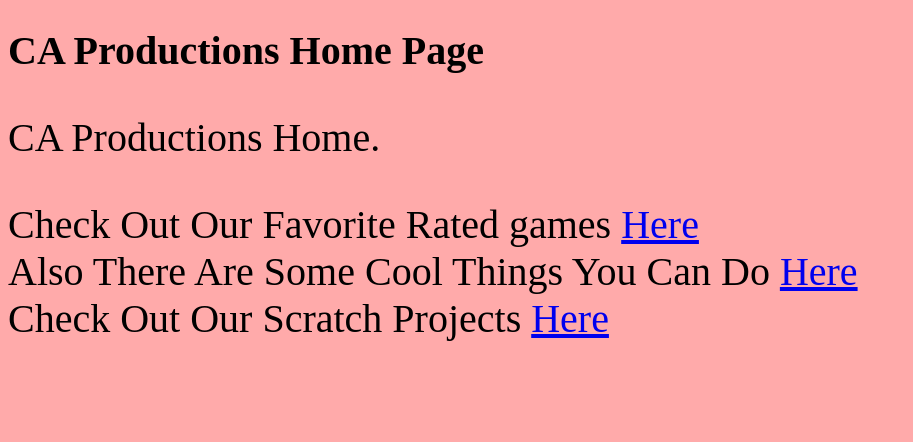
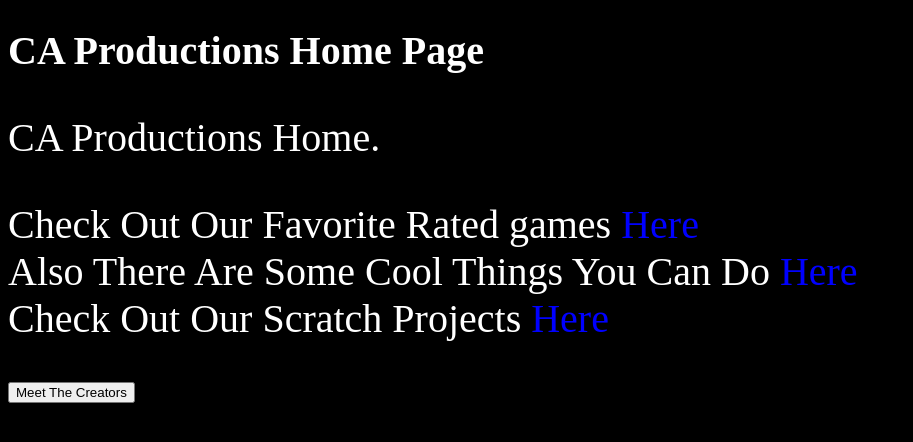
Before and after one commit to CAProductions/home, a plain HTML site: page index.html in a window 1280 px wide. Shown: the whole page, without its empty margins (0-913 px from the left). Drawn offline with Linux system fonts and the light colour scheme.

Commit message:
Update index.html

```diff
--- a/index.html
+++ b/index.html
@@ -5,18 +5,29 @@
     <title>CA - Home</title>
     <style>
     body{
-    background-color:rgb(255, 170, 170);
+    background-color:rgb(0, 0, 0);
     }
     .indexpx{
       font-size:40px;
+      color:rgb(255, 255, 255);
       }
+      .link{
+			text-decoration:none;
+			color:blue;
+		  }
     </style>
   </head>
   <body>
     <h1 class="indexpx">CA Productions Home Page</h1>
     <p class="indexpx">CA Productions Home.</p>
-    <p class="indexpx">Check Out Our Favorite Rated games <a href="/home/the-best-video-games.html">Here</a><br>
-      Also There Are Some Cool Things You Can Do <a href="/home/coolstuff.html">Here</a><br>
-      Check Out Our Scratch Projects <a href="/home/scratch.html">Here</a></p>
+    <p class="indexpx">Check Out Our Favorite Rated games <a href="/home/the-best-video-games.html" class="link">Here</a><br>
+      Also There Are Some Cool Things You Can Do <a href="/home/coolstuff.html" class="link">Here</a><br>
+      Check Out Our Scratch Projects <a href="/home/scratch.html" class="link">Here</a></p>
+      <a href="https://Caproductions.github.io/home">
+        <button class="button">
+    Meet The Creators
+
+    </button>
+    </a>
   </body>
 </html>
```
